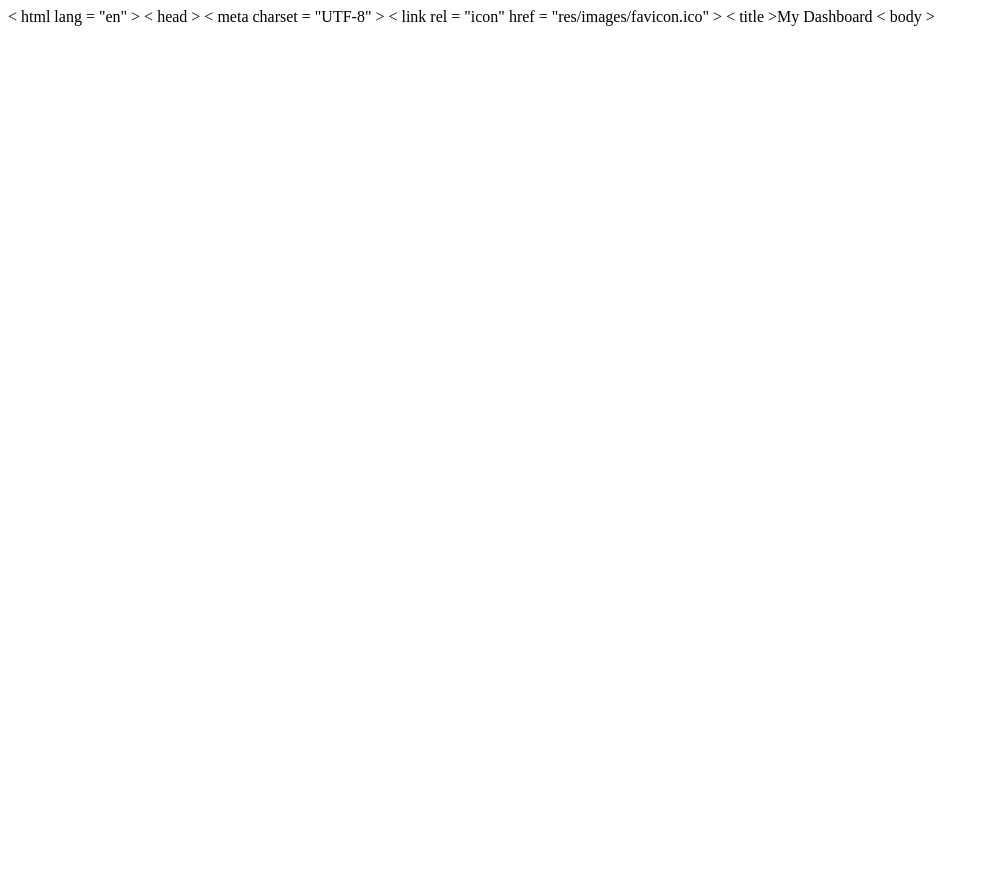
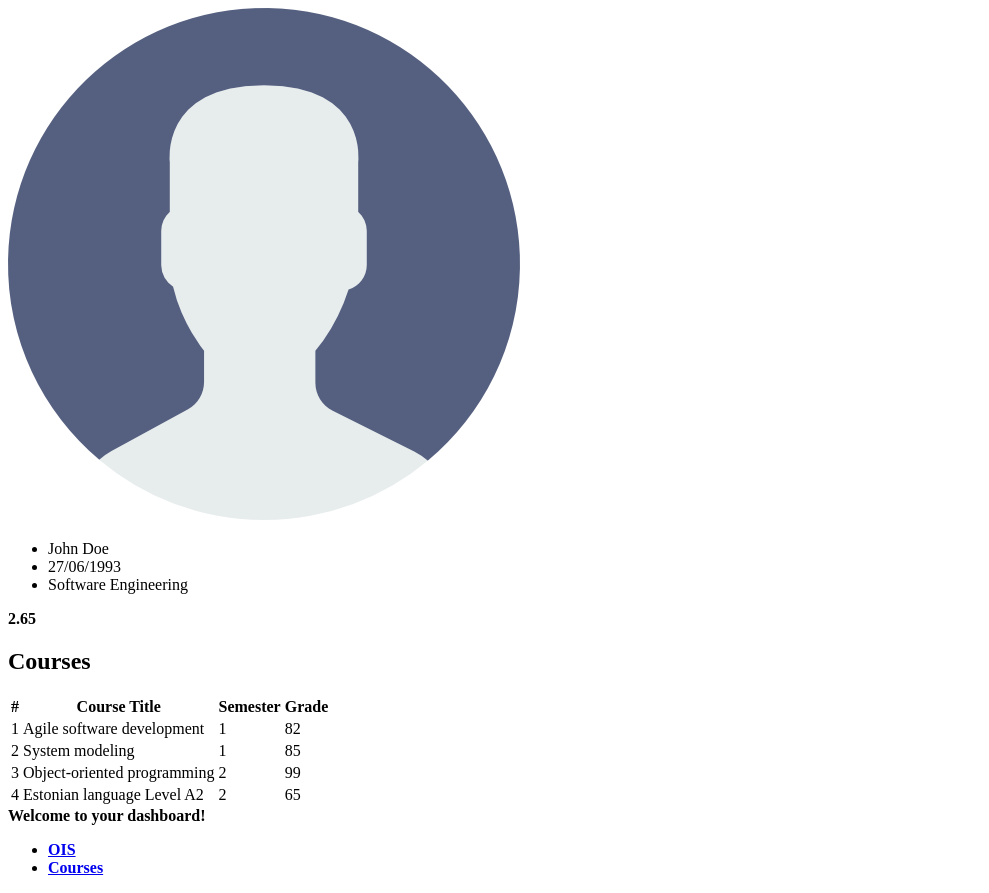
Before and after one commit to yarmughal/wad-practice2, a plain HTML site: page index.html in a window 1280 px wide. Shown: the whole page, without its empty margins (0-989 px from the left). Before the commit the page ends 800 px from the top, so only its background shows below. Drawn offline with Linux system fonts and the light colour scheme.

Commit message:
final commit

```diff
--- a/index.html
+++ b/index.html
@@ -1,10 +1,77 @@
 <!DOCTYPE html>
-< html lang = "en" >
-< head >
-< meta charset = "UTF-8" >
-< link rel = "icon" href = "res/images/favicon.ico" >
-< title >My Dashboard</ title >
-</ head >
-< body >
-</ body >
-</ html >
+<html lang = "en">
+        <section >
+        <div >
+        <img src = "res/images/me.png" alt = "My picture" >
+        </div >
+        <div >
+        <ul >
+        <li >John Doe</ li >
+        <li >27/06/1993</ li >
+        <li >Software Engineering</ li >
+        </ul >
+        </div >
+        <div >
+        <strong >2.65</strong >
+        </div >
+        </section >
+        <section >
+<h1 >Courses</h1 >
+<table >
+<thead >
+<tr >
+<th >#</th >
+<th>Course Title</th >
+<th >Semester</th >
+<th>Grade</th>
+</tr >
+</thead >
+<tbody >
+<tr >
+<td >1</td >
+<td >Agile software development</td >
+<td >1</td >
+<td >82</td >
+</tr >
+<tr >
+<td >2</td >
+<td >System modeling</td >
+<td >1</td >
+    <td >85</td >
+    </tr >
+    <tr >
+    <td >3</td >
+    <td >Object-oriented programming</td >
+    <td >2</td >
+    <td >99</td >
+    </tr >
+    <tr >
+    <td >4</td >
+    <td >Estonian language Level A2</td >
+    <td >2</td >
+    <td >65</td >
+    </tr >
+    </tbody >
+    </table >
+    </section >
+
+<head >
+<meta charset = "UTF-8" >
+<link rel = "icon" href = "res/images/favicon.ico">
+<title >My Dashboard</title >
+</head >
+<body >
+        <header >
+        <strong >Welcome to your dashboard!</ strong >
+        </header >
+<footer>
+<ul>
+<li>
+<a href = "https://ois2.ut.ee/" >OIS</a>
+</li>
+<li>
+<a href = "https://courses.cs.ut.ee/" >Courses</a>
+</li>
+</footer>
+</body>
+</html >
```
Also changed, not shown: res/images/favicon.ico (added), res/images/me.png (added).
